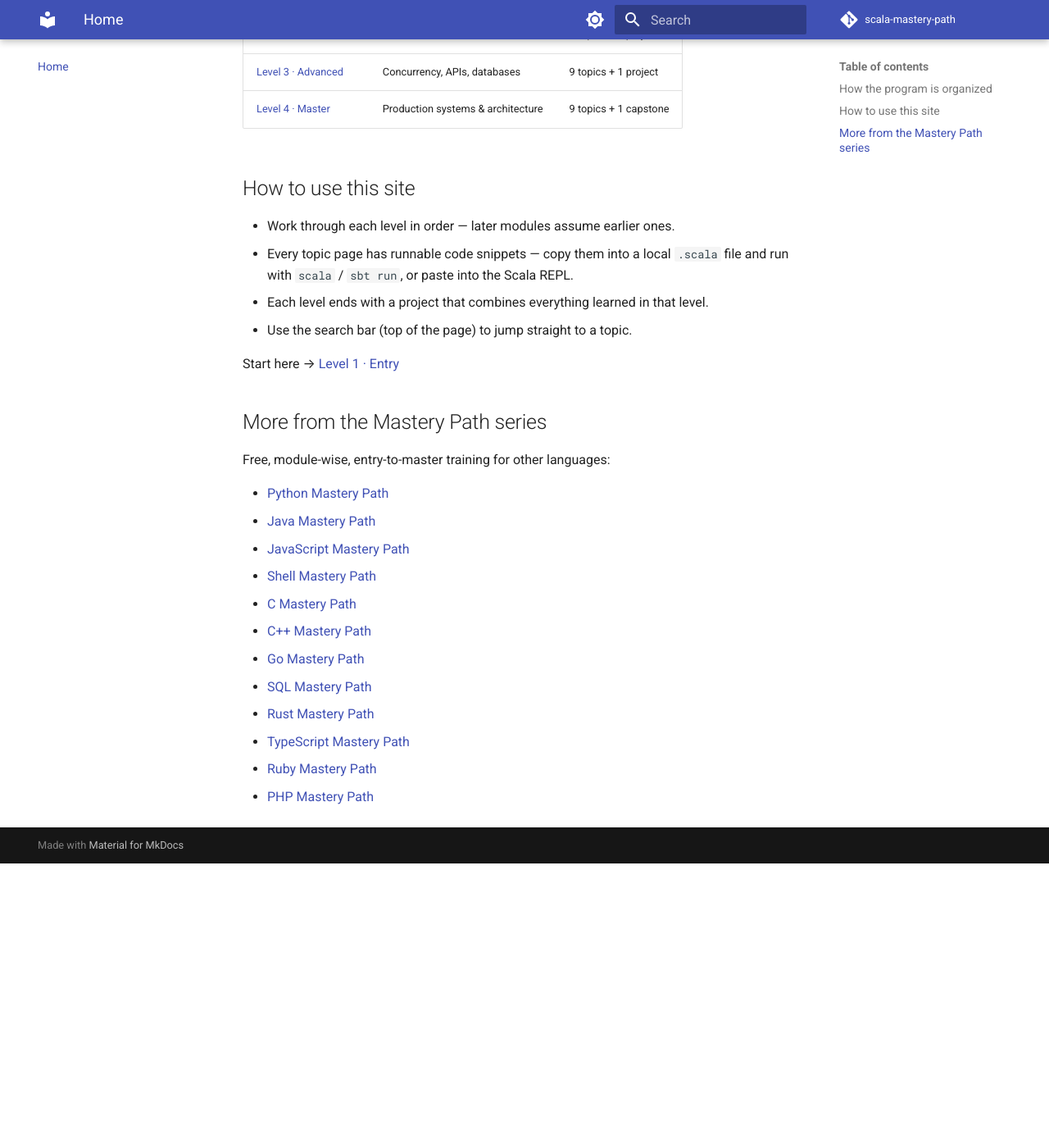
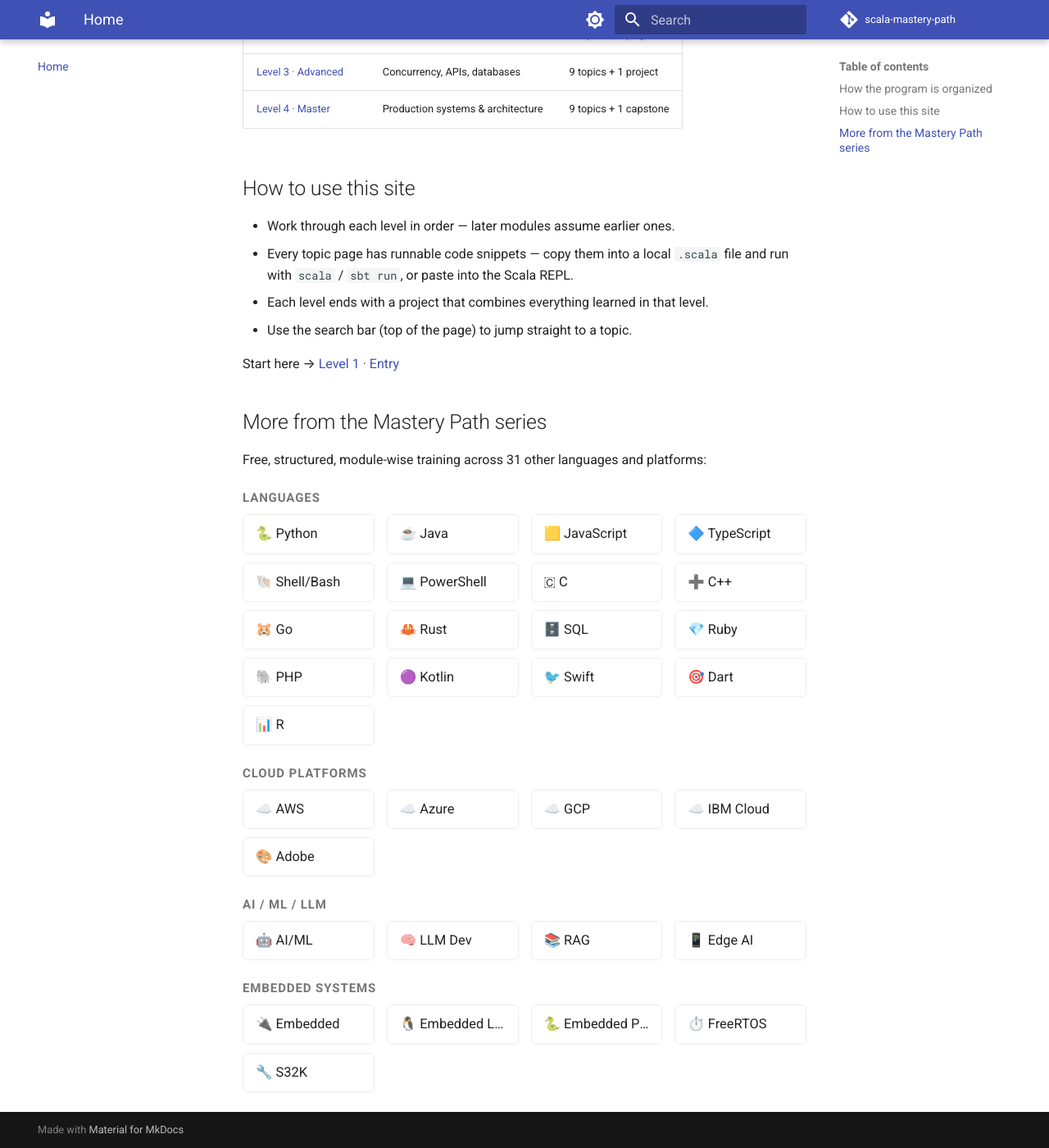
Before and after one commit to SIGILIPELLI/scala-mastery-path, an MkDocs documentation site: the page built from docs/index.md, in a window 1280 px wide and 1400 px high, scrolled down 467 px. Shown: the whole window at 82% size. Built offline with MkDocs 1.6.1 and Material for MkDocs 9.7.7, drawn with Linux system fonts in a browser that asks for light colours; comment, search, counter and statistics services are not loaded; before the commit the page ends 1520 px from its top, so only the background shows below that.

Commit message:
Update cross-links: multi-column grid across all Mastery Path sites
Co-Authored-By: Claude Sonnet 5 <noreply@anthropic.com>

```diff
--- a/docs/index.md
+++ b/docs/index.md
@@ -25,17 +25,50 @@ Start here → [Level 1 · Entry](level-1/index.md)
 
 ## More from the Mastery Path series
 
-Free, module-wise, entry-to-master training for other languages:
+Free, structured, module-wise training across 31 other languages and platforms:
 
-- [Python Mastery Path](https://sigilipelli.github.io/python-mastery-path/)
-- [Java Mastery Path](https://sigilipelli.github.io/java-mastery-path/)
-- [JavaScript Mastery Path](https://sigilipelli.github.io/javascript-mastery-path/)
-- [Shell Mastery Path](https://sigilipelli.github.io/shell-mastery-path/)
-- [C Mastery Path](https://sigilipelli.github.io/c-mastery-path/)
-- [C++ Mastery Path](https://sigilipelli.github.io/cpp-mastery-path/)
-- [Go Mastery Path](https://sigilipelli.github.io/go-mastery-path/)
-- [SQL Mastery Path](https://sigilipelli.github.io/sql-mastery-path/)
-- [Rust Mastery Path](https://sigilipelli.github.io/rust-mastery-path/)
-- [TypeScript Mastery Path](https://sigilipelli.github.io/typescript-mastery-path/)
-- [Ruby Mastery Path](https://sigilipelli.github.io/ruby-mastery-path/)
-- [PHP Mastery Path](https://sigilipelli.github.io/php-mastery-path/)
+<div class="mastery-grid-wrap">
+<p class="mastery-grid-category">Languages</p>
+<div class="mastery-grid">
+  <a href="https://sigilipelli.github.io/python-mastery-path/">🐍 Python</a>
+  <a href="https://sigilipelli.github.io/java-mastery-path/">☕ Java</a>
+  <a href="https://sigilipelli.github.io/javascript-mastery-path/">🟨 JavaScript</a>
+  <a href="https://sigilipelli.github.io/typescript-mastery-path/">🔷 TypeScript</a>
+  <a href="https://sigilipelli.github.io/shell-mastery-path/">🐚 Shell/Bash</a>
+  <a href="https://sigilipelli.github.io/powershell-mastery-path/">💻 PowerShell</a>
+  <a href="https://sigilipelli.github.io/c-mastery-path/">🇨 C</a>
+  <a href="https://sigilipelli.github.io/cpp-mastery-path/">➕ C++</a>
+  <a href="https://sigilipelli.github.io/go-mastery-path/">🐹 Go</a>
+  <a href="https://sigilipelli.github.io/rust-mastery-path/">🦀 Rust</a>
+  <a href="https://sigilipelli.github.io/sql-mastery-path/">🗄️ SQL</a>
+  <a href="https://sigilipelli.github.io/ruby-mastery-path/">💎 Ruby</a>
+  <a href="https://sigilipelli.github.io/php-mastery-path/">🐘 PHP</a>
+  <a href="https://sigilipelli.github.io/kotlin-mastery-path/">🟣 Kotlin</a>
+  <a href="https://sigilipelli.github.io/swift-mastery-path/">🐦 Swift</a>
+  <a href="https://sigilipelli.github.io/dart-mastery-path/">🎯 Dart</a>
+  <a href="https://sigilipelli.github.io/r-mastery-path/">📊 R</a>
+</div>
+<p class="mastery-grid-category">Cloud Platforms</p>
+<div class="mastery-grid">
+  <a href="https://sigilipelli.github.io/aws-mastery-path/">☁️ AWS</a>
+  <a href="https://sigilipelli.github.io/azure-mastery-path/">☁️ Azure</a>
+  <a href="https://sigilipelli.github.io/gcp-mastery-path/">☁️ GCP</a>
+  <a href="https://sigilipelli.github.io/ibm-cloud-mastery-path/">☁️ IBM Cloud</a>
+  <a href="https://sigilipelli.github.io/adobe-mastery-path/">🎨 Adobe</a>
+</div>
+<p class="mastery-grid-category">AI / ML / LLM</p>
+<div class="mastery-grid">
+  <a href="https://sigilipelli.github.io/ai-ml-mastery-path/">🤖 AI/ML</a>
+  <a href="https://sigilipelli.github.io/llm-dev-mastery-path/">🧠 LLM Dev</a>
+  <a href="https://sigilipelli.github.io/rag-mastery-path/">📚 RAG</a>
+  <a href="https://sigilipelli.github.io/edge-ai-mastery-path/">📱 Edge AI</a>
+</div>
+<p class="mastery-grid-category">Embedded Systems</p>
+<div class="mastery-grid">
+  <a href="https://sigilipelli.github.io/embedded-mastery-path/">🔌 Embedded</a>
+  <a href="https://sigilipelli.github.io/embedded-linux-mastery-path/">🐧 Embedded Linux</a>
+  <a href="https://sigilipelli.github.io/embedded-python-mastery-path/">🐍 Embedded Python</a>
+  <a href="https://sigilipelli.github.io/freertos-mastery-path/">⏱️ FreeRTOS</a>
+  <a href="https://sigilipelli.github.io/s32k-mastery-path/">🔧 S32K</a>
+</div>
+</div>
--- a/docs/stylesheets/extra.css
+++ b/docs/stylesheets/extra.css
@@ -11,3 +11,40 @@
   background: var(--md-primary-fg-color);
   color: var(--md-primary-bg-color);
 }
+
+/* mastery-grid cross-link styles */
+.mastery-grid-category {
+  font-weight: 600;
+  margin-top: 1.1rem;
+  margin-bottom: 0.4rem;
+  font-size: 0.75rem;
+  text-transform: uppercase;
+  letter-spacing: 0.06em;
+  color: var(--md-default-fg-color--light);
+}
+
+.mastery-grid {
+  display: grid;
+  grid-template-columns: repeat(auto-fill, minmax(160px, 1fr));
+  gap: 0.5rem 0.75rem;
+  margin: 0 0 1rem;
+}
+
+.mastery-grid a {
+  display: block;
+  padding: 0.5rem 0.75rem;
+  border: 1px solid var(--md-default-fg-color--lightest);
+  border-radius: 0.3rem;
+  text-decoration: none !important;
+  color: var(--md-default-fg-color) !important;
+  font-size: 0.82rem;
+  white-space: nowrap;
+  overflow: hidden;
+  text-overflow: ellipsis;
+  transition: background-color 0.15s ease, border-color 0.15s ease;
+}
+
+.mastery-grid a:hover {
+  background-color: var(--md-accent-fg-color--transparent);
+  border-color: var(--md-accent-fg-color);
+}
```
